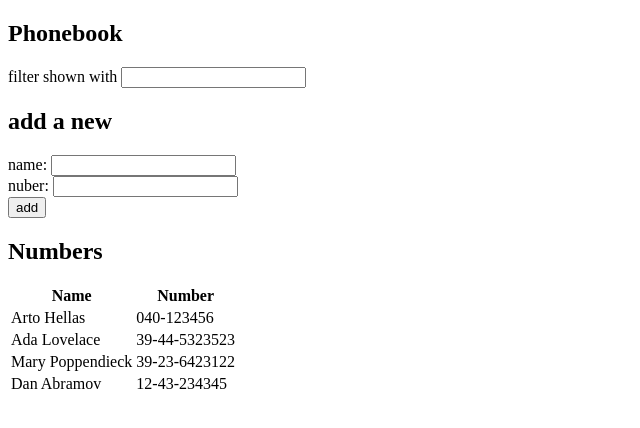
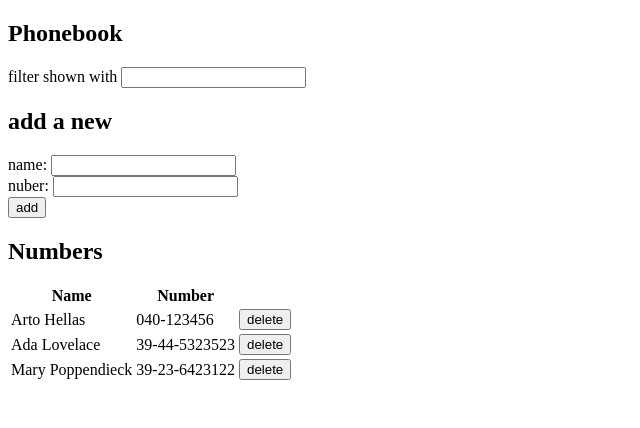
Before and after one commit to zafraedu/fullStackOpen, a React (Vite) app in the folder part2/phonebook/: page / in a window 1280 px wide. Shown: the top 428 px of the page, without its empty margins (0-640 px from the left). Built offline with nearby package versions, Linux system fonts and the light colour scheme; data requests are answered from the project's data file.

Commit message:
part2: 2.14

```diff
--- a/part2/phonebook/db.json
+++ b/part2/phonebook/db.json
@@ -13,11 +13,6 @@
     {
       "name": "Mary Poppendieck",
       "number": "39-23-6423122",
-      "id": "4"
-    },
-    {
-      "name": "Dan Abramov",
-      "number": "12-43-234345",
       "id": "3"
     }
   ]
--- a/part2/phonebook/src/App.jsx
+++ b/part2/phonebook/src/App.jsx
@@ -33,6 +33,12 @@ const App = () => {
 		});
 	};
 
+	const deletePerson = (id) => () => {
+		const person = persons.find((e) => e.id === id);
+		personService.del(person.id);
+		setPersons(persons.filter((e) => e.id !== id));
+	};
+
 	const filteredPersons = persons.filter((person) => {
 		return person.name.toLowerCase().includes(filter.toLowerCase());
 	});
@@ -50,7 +56,7 @@ const App = () => {
 				handleSubmit={handleSubmit}
 			/>
 			<H2 text="Numbers" />
-			<Table filteredPersons={filteredPersons} />
+			<Table filteredPersons={filteredPersons} deletePerson={deletePerson} />
 		</>
 	);
 };
--- a/part2/phonebook/src/components/Table.jsx
+++ b/part2/phonebook/src/components/Table.jsx
@@ -1,25 +1,12 @@
-const Li = ({ name, number }) => (
-	<li>
-		{name} {number}
-	</li>
-);
-
-const List = ({ filteredPersons }) => (
-	<ul>
-		{filteredPersons.map((e) => (
-			<Li key={e.id} name={e.name} number={e.number} />
-		))}
-	</ul>
-);
-
-const ElementTable = ({ id, name, number }) => (
+const ElementTable = ({ name, number, deletePerson }) => (
 	<>
 		<td>{name}</td>
 		<td>{number}</td>
+		<td><button onClick={deletePerson}>delete</button></td>
 	</>
 );
 
-const Table = ({ filteredPersons }) => {
+const Table = ({ filteredPersons, deletePerson }) => {
 	return (
 		<table>
 			<thead>
@@ -31,7 +18,7 @@ const Table = ({ filteredPersons }) => {
 			<tbody>
 				{filteredPersons.map((e) => (
 					<tr key={e.id}>
-						<ElementTable name={e.name} number={e.number} />
+						<ElementTable deletePerson={deletePerson(e.id)} name={e.name} number={e.number} />
 					</tr>
 				))}
 			</tbody>
--- a/part2/phonebook/src/services/person.js
+++ b/part2/phonebook/src/services/person.js
@@ -3,5 +3,7 @@ const baseUrl = "http://localhost:3001/persons";
 
 const getAll = () => axios.get(baseUrl).then((response) => response.data);
 const create = (newObj) => axios.post(baseUrl, newObj).then((response) => response.data);
+const del = (id) => axios.delete(`${baseUrl}/${id}`);
+// const del = (id) => console.log(`${baseUrl}/${id}`);
 
-export default { getAll, create };
+export default { getAll, create, del };
```
